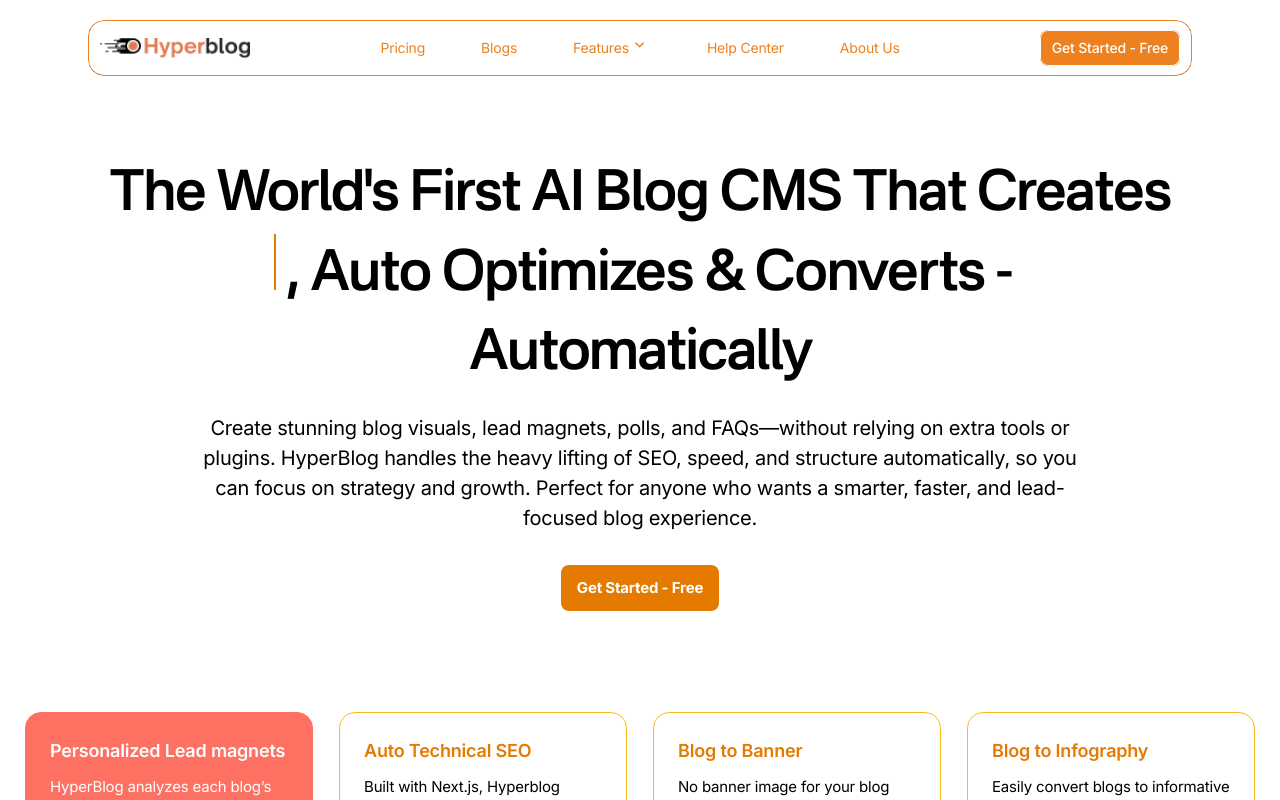
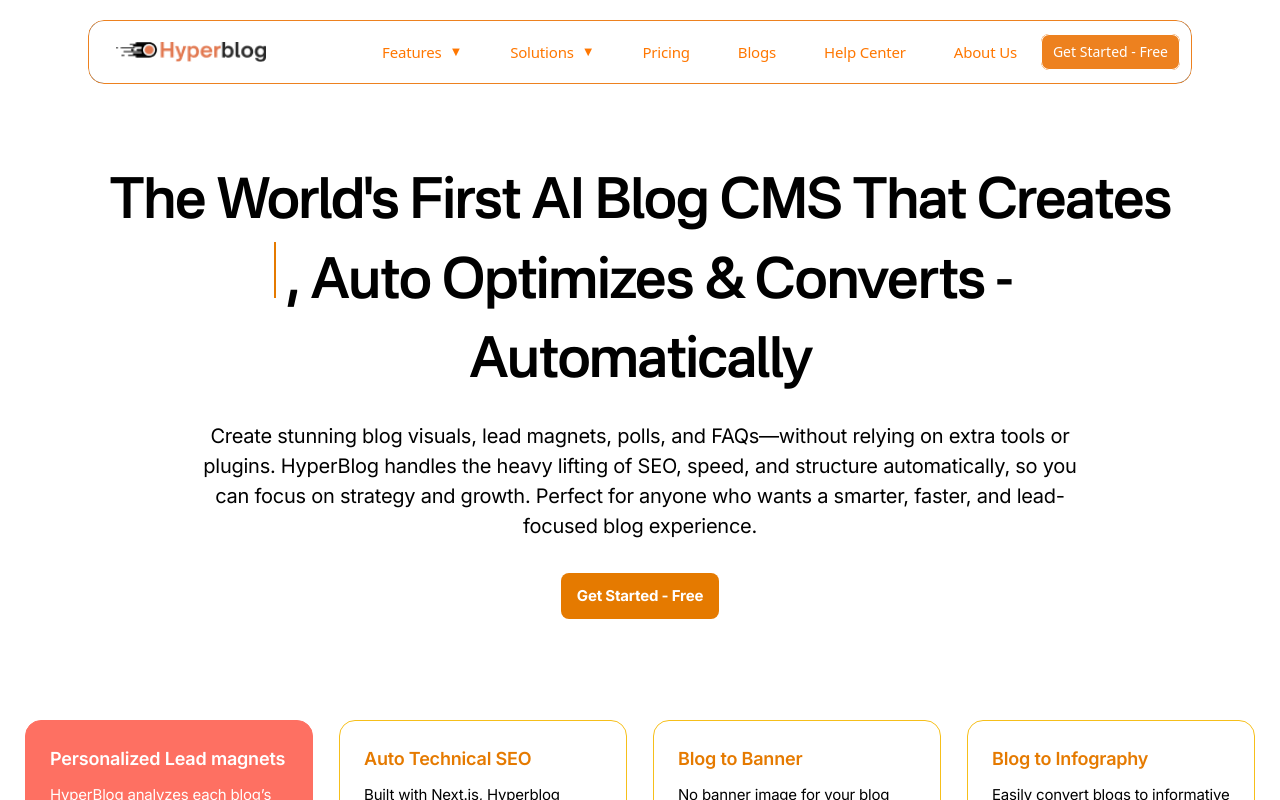
Before and after one commit to kavinrajsi/hyper-blog, a Next.js app: page / in a window 1280 px wide. Shown: the top 800 px of the page. Built offline with nearby package versions, Linux system fonts and the light colour scheme.

Commit message:
proper mega menu added

```diff
--- a/components/dropdown.tsx
+++ b/components/dropdown.tsx
@@ -7,79 +7,58 @@ type DropdownProps = {
   children: React.ReactNode;
   title: React.ReactNode;
   isMega?: boolean;
-  align?: 'left' | 'right' | 'center';
+  align?: "left" | "right" | "center";
 };
 
+export default function Dropdown({
+  children,
+  title,
+  isMega = false,
+  align = "left",
+}: DropdownProps) {
+  const [isOpen, setIsOpen] = useState(false);
 
-
-export default function Dropdown({ children, title, isMega = false, align = 'left' }: DropdownProps) {
-  const dropdownRef = useRef<HTMLUListElement | null>(null);
-  const [dropdownOpen, setDropdownOpen] = useState<boolean>(false);
-
-  const handleClick = (e: React.MouseEvent) => {
-    e.preventDefault();
-    setDropdownOpen(!dropdownOpen);
-  };
-
-  const handleFocusOut = (e: React.FocusEvent) => {
-    if (
-      dropdownRef.current &&
-      !dropdownRef.current.contains(e.relatedTarget as Node)
-    ) {
-      setDropdownOpen(false);
-    }
-  };
+  const alignClass = {
+    left: "left-0",
+    right: "right-0",
+    center: "left-1/2 -translate-x-1/2",
+  }[align];
 
   return (
-    <li
-      className="group relative flex items-center gap-0.5 px-3 py-1"
-      onMouseEnter={() => setDropdownOpen(true)}
-      onMouseLeave={() => setDropdownOpen(false)}
-    >
-      <span className="flex cursor-pointer items-center transition group-hover:text-[#ED811F]">
+    <div className="relative group">
+      <button
+        onClick={() => setIsOpen(!isOpen)}
+        className="flex items-center gap-1 text-sm font-medium text-gray-700 hover:text-black"
+      >
         {title}
-      </span>
-      <button
-        className="shrink-0 p-1"
-        aria-expanded={dropdownOpen}
-        onClick={handleClick}
-      >
-        <span className="sr-only">Show submenu for "{title}"</span>
         <svg
-          className="h-3 w-3 fill-[#ED811F]"
-          xmlns="http://www.w3.org/2000/svg"
-          width="10"
-          height="6"
+          className="h-4 w-4 transform transition-transform group-hover:rotate-180"
+          fill="none"
+          stroke="currentColor"
+          viewBox="0 0 24 24"
         >
-          <path d="m1.06.19 3.5 3.5 3.5-3.5 1.061 1.06-4.56 4.56L0 1.25 1.06.19Z" />
+          <path strokeLinecap="round" strokeLinejoin="round" strokeWidth={2} d="M19 9l-7 7-7-7" />
         </svg>
       </button>
-      <span className={`absolute ${align === 'center' ? 'left-1/2 -translate-x-1/2' : align === 'right' ? 'right-0' : 'left-0'} top-full origin-top-left`}>
-        <Transition
-          ref={dropdownRef}
-          show={dropdownOpen}
-          as="ul"
-          className={`
-            relative mt-5
-            ${isMega ? 'w-screen max-w-6xl' : 'w-48'}
-            rounded-lg bg-white p-4 shadow-xl
-            backdrop-blur-sm
-            before:pointer-events-none before:absolute before:inset-0
-            before:rounded-[inherit] before:border before:border-gray-200/20
-            transform transition-all duration-200 ease-out
-            data-[enter]:data-[closed]:-translate-y-2 data-[closed]:opacity-0
-          `}
-          enter="transition ease-out duration-200 transform"
-          enterFrom="opacity-0 -translate-y-2"
-          enterTo="opacity-100 translate-y-0"
-          leave="transition ease-out duration-200 transform"
-          leaveFrom="opacity-100 translate-y-0"
-          leaveTo="opacity-0 -translate-y-2"
-          onBlur={handleFocusOut}
+
+      <Transition
+        show={isOpen}
+        enter="transition ease-out duration-200"
+        enterFrom="opacity-0 translate-y-1"
+        enterTo="opacity-100 translate-y-0"
+        leave="transition ease-in duration-150"
+        leaveFrom="opacity-100 translate-y-0"
+        leaveTo="opacity-0 translate-y-1"
+      >
+        <div
+          className={`absolute z-50 mt-2 w-screen max-w-6xl px-4 sm:px-6 ${alignClass}`}
+          onMouseLeave={() => setIsOpen(false)}
         >
-          {children}
-        </Transition>
-      </span>
-    </li>
+          <div className="overflow-hidden rounded-lg bg-white shadow-lg ring-1 ring-black ring-opacity-5">
+            {children}
+          </div>
+        </div>
+      </Transition>
+    </div>
   );
 }
--- a/components/ui/header.tsx
+++ b/components/ui/header.tsx
@@ -1,117 +1,154 @@
 "use client";
-
+import { useState } from "react";
 import Link from "next/link";
 import Logo from "./logo";
-import Dropdown from "@/components/dropdown";
 import MobileMenu from "./mobile-menu";
 
-export default function Header() {
+export default function MegaMenu() {
+  const [isOpen, setIsOpen] = useState(false);
+
   return (
-    <header className="z-30 mt-2 w-full md:mt-5">
-      <div className="mx-auto max-w-6xl px-4 sm:px-6">
-        <div className="relative flex h-14 items-center justify-between gap-3 rounded-2xl bg-white px-3 before:pointer-events-none before:absolute before:inset-0 before:rounded-[inherit] before:border before:border-[#ED811F] before:[background:linear-gradient(to_right,theme(colors.gray.800),theme(colors.gray.700),theme(colors.gray.800))_border-box] before:[mask-composite:exclude_!important] before:[mask:linear-gradient(white_0_0)_padding-box,_linear-gradient(white_0_0)] after:absolute after:inset-0 after:-z-10 after:backdrop-blur-sm">
+    <div className="z-30 mt-2 w-full md:mt-5 items-center font-sans leading-normal tracking-normal">
+      <nav className="mx-auto max-w-6xl px-4 sm:px-6">
+        <div className="relative flex h-16 items-center justify-between gap-3 rounded-2xl bg-white px-3 before:pointer-events-none before:absolute before:inset-0 before:rounded-[inherit] before:border before:border-[#ED811F] before:[background:linear-gradient(to_right,theme(colors.gray.800),theme(colors.gray.700),theme(colors.gray.800))_border-box] before:[mask-composite:exclude_!important] before:[mask:linear-gradient(white_0_0)_padding-box,_linear-gradient(white_0_0)] after:absolute after:inset-0 after:-z-10 after:backdrop-blur-sm">
 
-          {/* Site branding */}
-          <div className="flex flex-1 items-center">
+          {/* Logo */}
+          <div className="flex items-center h-full px-4">
             <Logo />
           </div>
 
-          {/* Desktop navigation */}
-          <nav className="hidden md:flex md:grow">
-            <ul className="flex grow flex-wrap items-center justify-center gap-4 text-sm lg:gap-8">
-
-              {/* Features - Mega Menu */}
+          {/* Desktop Menu */}
+          <ul className="hidden md:flex">
 
 
-              {/* Other nav items */}
-              <li>
-                <Link href="/pricing" className="flex items-center px-2 py-1 text-[#ED811F] transition hover:text-[#FE7062] lg:px-3">
-                  Pricing
+            {/* Hover Dropdown */}
+            <li className="relative text-[#ff7701] hover:text-[#ff7701]">
+              <div className="group relative inline-block">
+                <a
+                  href="#"
+                  className="block py-6 px-4 lg:p-6 text-sm lg:text-base flex items-center"
+                >
+                  Features <span className="pl-2 text-xs">▼</span>
+                </a>
+
+                {/* Dropdown */}
+                <div className="fixed left-1/2 top-[84px] w-[1100px] p-6 shadow-xl bg-[#ff7701] rounded-2xl
+                  opacity-0 pointer-events-none
+                  group-hover:opacity-100 group-hover:pointer-events-auto
+                  transition-opacity duration-200 z-50
+                  -translate-x-1/2">
+                  <div className="container mx-auto grid grid-cols-3 grid-rows-2 gap-3 text-white">
+                    {[
+                      { title: "⁠Auto Technical SEO", link: "/#" },
+                      { title: "Blog to Banner", link: "/#" },
+                      { title: "Blog to Infographics", link: "/#" },
+                      { title: "Personalised Lead Magnet", link: "/#" },
+                      { title: "Customise Design", link: "/#" },
+                      { title: "Analytics", link: "/#" },
+                    ].map((item) => (
+                      <ul
+                        key={item.title}
+                        className="px-4 border-gray-600 border-b lg:border-b-0 pb-6 pt-6"
+                      >
+                        <div className="flex items-center">
+                          <div className="h-8 w-8 bg-white text-black rounded mr-3 flex items-center justify-center">★</div>
+                          <Link href={item.link} className="font-bold text-xl mb-2 hover:underline">
+                            {item.title}
                           </Link>
-              </li>
-              <li>
-                <Link href="/blog" className="flex items-center px-2 py-1 text-[#ED811F] transition hover:text-[#FE7062] lg:px-3">
-                  Blogs
-                </Link>
-              </li>
-               <li className="relative">
-                <Dropdown
-                  title={<span className="text-[#ED811F]">Features</span>}
-                  isMega={true}
-                  align="center"
-                >
-                  {/* Mega Menu */}
-                  <div className="absolute inset-x-0 top-full z-50">
-                    <div className="relative mx-auto w-full max-w-6xl px-4 sm:px-6">
-                      <div className="bg-white px-6 py-6 shadow-xl rounded-xl border border-gray-200">
-                        <div className="grid grid-cols-3 gap-6">
-                          {/* Item 1 */}
-                          <div className="rounded-lg bg-[#F8FAFC] p-4">
-                            <div className="mb-2 flex h-10 w-10 items-center justify-center rounded-lg bg-blue-100">
-                              <svg className="h-6 w-6 text-blue-600" fill="none" viewBox="0 0 24 24" stroke="currentColor">
-                                <path strokeLinecap="round" strokeLinejoin="round" strokeWidth={2} d="M3.055 11H5a2 2 0 012 2v1a2 2 0 002 2 2 2 0 012 2v2.945M8 3.935V5.5A2.5 2.5 0 0010.5 8h.5a2 2 0 012 2 2 2 0 104 0 2 2 0 012-2h1.064M15 20.488V18a2 2 0 012-2h3.064M21 12a9 9 0 11-18 0 9 9 0 0118 0z" />
-                              </svg>
                         </div>
-                            <h3 className="mb-1 text-lg font-semibold text-gray-900">Social Media</h3>
-                            <p className="text-sm text-gray-600">Manage social media at scale effortlessly.</p>
+                        <p className="text-gray-100 text-sm">Sample text for {item.title} description.</p>
+                      </ul>
+                    ))}
                   </div>
 
-                          {/* Item 2 */}
-                          <div className="rounded-lg bg-[#F8FAFC] p-4">
-                            <div className="mb-2 flex h-10 w-10 items-center justify-center rounded-lg bg-indigo-100">
-                              <svg className="h-6 w-6 text-indigo-600" fill="none" viewBox="0 0 24 24" stroke="currentColor">
-                                <path strokeLinecap="round" strokeLinejoin="round" strokeWidth={2} d="M11.049 2.927c.3-.921 1.603-.921 1.902 0l1.519 4.674a1 1 0 00.95.69h4.915c.969 0 1.371 1.24.588 1.81l-3.976 2.888a1 1 0 00-.363 1.118l1.518 4.674c.3.922-.755 1.688-1.538 1.118l-3.976-2.888a1 1 0 00-1.176 0l-3.976 2.888c-.783.57-1.838-.197-1.538-1.118l1.518-4.674a1 1 0 00-.363-1.118l-3.976-2.888c-.784-.57-.38-1.81.588-1.81h4.914a1 1 0 00.951-.69l1.519-4.674z" />
-                              </svg>
                 </div>
-                            <h3 className="mb-1 text-lg font-semibold text-gray-900">Review Management</h3>
-                            <p className="text-sm text-gray-600">Improve your star ratings of online listings.</p>
+              </div>
+            </li>
+
+            <li className="relative text-[#ff7701] hover:text-[#ff7701]">
+              <div className="group relative inline-block">
+                <a
+                  href="#"
+                  className="block py-6 px-4 lg:p-6 text-sm lg:text-base flex items-center"
+                >
+                  Solutions <span className="pl-2 text-xs">▼</span>
+                </a>
+
+                {/* Dropdown */}
+                <div className="fixed left-1/2 top-[84px] w-[1100px] p-6 shadow-xl bg-[#ff7701] rounded-2xl
+                  opacity-0 pointer-events-none
+                  group-hover:opacity-100 group-hover:pointer-events-auto
+                  transition-opacity duration-200 z-50
+                  -translate-x-1/2">
+                  <div className="container mx-auto grid grid-cols-3 grid-rows-2 gap-3 text-white">
+                    {[
+                      { title: "⁠AI Blogging CMS for B2B", link: "/#" },
+                      { title: "AI Blogging CMS for SaaS", link: "/#" },
+                      { title: "AI Blogging CMS for B2C", link: "/#" },
+                      { title: "AI Blogging CMS for B2B Agency", link: "/#" },
+                      { title: "AI Blogging CMS for Startups", link: "/#" },
+                    ].map((item) => (
+                      <ul
+                        key={item.title}
+                        className="px-4 border-gray-600 border-b lg:border-b-0 pb-6 pt-6"
+                      >
+                        <div className="flex items-center">
+                          <div className="h-8 w-8 bg-white text-black rounded mr-3 flex items-center justify-center">★</div>
+                          <Link href={item.link} className="font-bold text-xl mb-2 hover:underline">
+                            {item.title}
+                          </Link>
+                        </div>
+                        <p className="text-gray-100 text-sm">Sample text for {item.title} description.</p>
+                      </ul>
+                    ))}
                   </div>
 
-                          {/* Item 3 */}
-                          <div className="rounded-lg bg-[#F8FAFC] p-4">
-                            <div className="mb-2 flex h-10 w-10 items-center justify-center rounded-lg bg-purple-100">
-                              <svg className="h-6 w-6 text-purple-600" fill="none" viewBox="0 0 24 24" stroke="currentColor">
-                                <path strokeLinecap="round" strokeLinejoin="round" strokeWidth={2} d="M13 10V3L4 14h7v7l9-11h-7z" />
-                              </svg>
-                            </div>
-                            <h3 className="mb-1 text-lg font-semibold text-gray-900">AI Pilot</h3>
-                            <p className="text-sm text-gray-600">Generate fresh content in your brand tone.</p>
                 </div>
               </div>
-                      </div>
-                    </div>
-                  </div>
-                </Dropdown>
             </li>
-              <li>
-                <Link href="https://docs.hyperblog.io/" className="flex items-center px-2 py-1 text-[#ED811F] transition hover:text-[#FE7062] lg:px-3">
+
+            <li className="text-[#ff7701] hover:text-[#ff7701]">
+              <a href="/pricing" className="relative block py-6 px-2 lg:p-6 text-sm lg:text-base">
+                Pricing
+              </a>
+            </li>
+            <li className="text-[#ff7701] hover:text-[#ff7701]">
+              <a href="/blog" className="relative block py-6 px-2 lg:p-6 text-sm lg:text-base">
+                Blogs
+              </a>
+            </li>
+            <li className="text-[#ff7701] hover:text-[#ff7701]">
+              <a href="https://docs.hyperblog.io/" className="relative block py-6 px-2 lg:p-6 text-sm lg:text-base">
                 Help Center
-                </Link>
+              </a>
             </li>
-              <li>
-                <Link href="/about" className="flex items-center px-2 py-1 text-[#ED811F] transition hover:text-[#FE7062] lg:px-3">
+            <li className="text-[#ff7701] hover:text-[#ff7701]">
+              <a href="#" className="relative block py-6 px-2 lg:p-6 text-sm lg:text-base">
                 About Us
-                </Link>
+              </a>
             </li>
-            </ul>
-          </nav>
-
-          {/* Desktop sign in links */}
-          <ul className="flex flex-1 items-center justify-end gap-3">
-            <li>
+            <li className="flex items-center">
               <Link
                 href="/signin"
-                className="btn-sm relative bg-[#ED811F] bg-[length:100%_100%] bg-[bottom] py-[5px] text-white before:pointer-events-none before:absolute before:inset-0 before:rounded-[inherit] before:border before:border-white before:[background:linear-gradient(to_right,#FFFFFF,#FFFFFF,#FFFFFF)_border-box] before:[mask-composite:exclude_!important] before:[mask:linear-gradient(white_0_0)_padding-box,_linear-gradient(white_0_0)] hover:bg-[length:100%_150%]"
+                className="btn-sm relative bg-[#ED811F] bg-[length:100%_100%] bg-[bottom] px-4 py-2 text-white
+                  before:pointer-events-none before:absolute before:inset-0 before:rounded-[inherit]
+                  before:border before:border-white before:[background:linear-gradient(to_right,#FFFFFF,#FFFFFF,#FFFFFF)_border-box]
+                  before:[mask-composite:exclude_!important]
+                  before:[mask:linear-gradient(white_0_0)_padding-box,_linear-gradient(white_0_0)]
+                  hover:bg-[length:100%_150%]"
               >
                 Get Started - Free
               </Link>
             </li>
+
           </ul>
 
           {/* Mobile Menu */}
+          <div className="md:hidden">
             <MobileMenu />
           </div>
         </div>
-    </header>
+      </nav>
+    </div>
   );
 }
```
Lines whose indentation alone changed are shown as unchanged.
